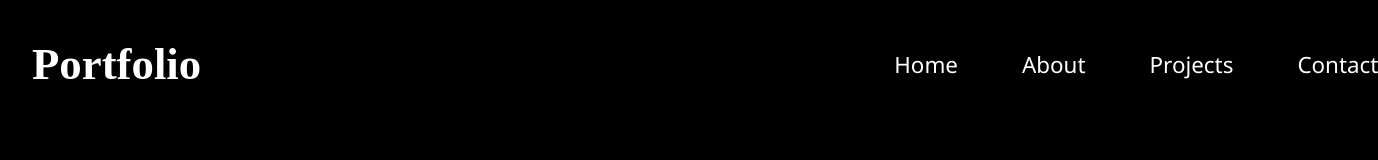
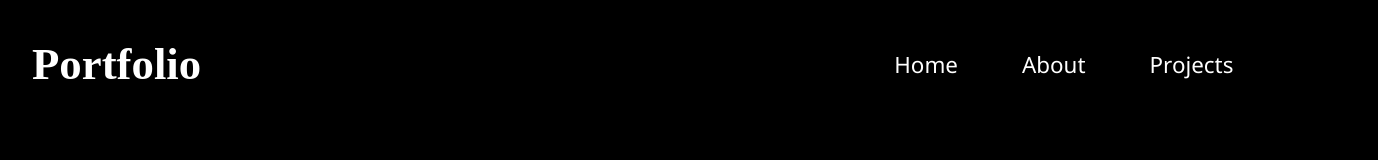
Before and after one commit to MAHESHBABU8142/-projects-site, a plain HTML site: page index.html in a window 1280 px wide. Shown: the top 160 px of the page, 1378 px wide, since content can reach past the window. Drawn offline with Linux system fonts and the light colour scheme.

Commit message:
the contact button removed

```diff
--- a/index.html
+++ b/index.html
@@ -159,7 +159,7 @@
               <li>Home</li>
              <a href="#about"><li>About</li> </a>
              <a href="#projectList"><li>Projects</li></a>
-              <li>Contact</li>
+              <li></li>
             </ul>
        </header>
 
```
